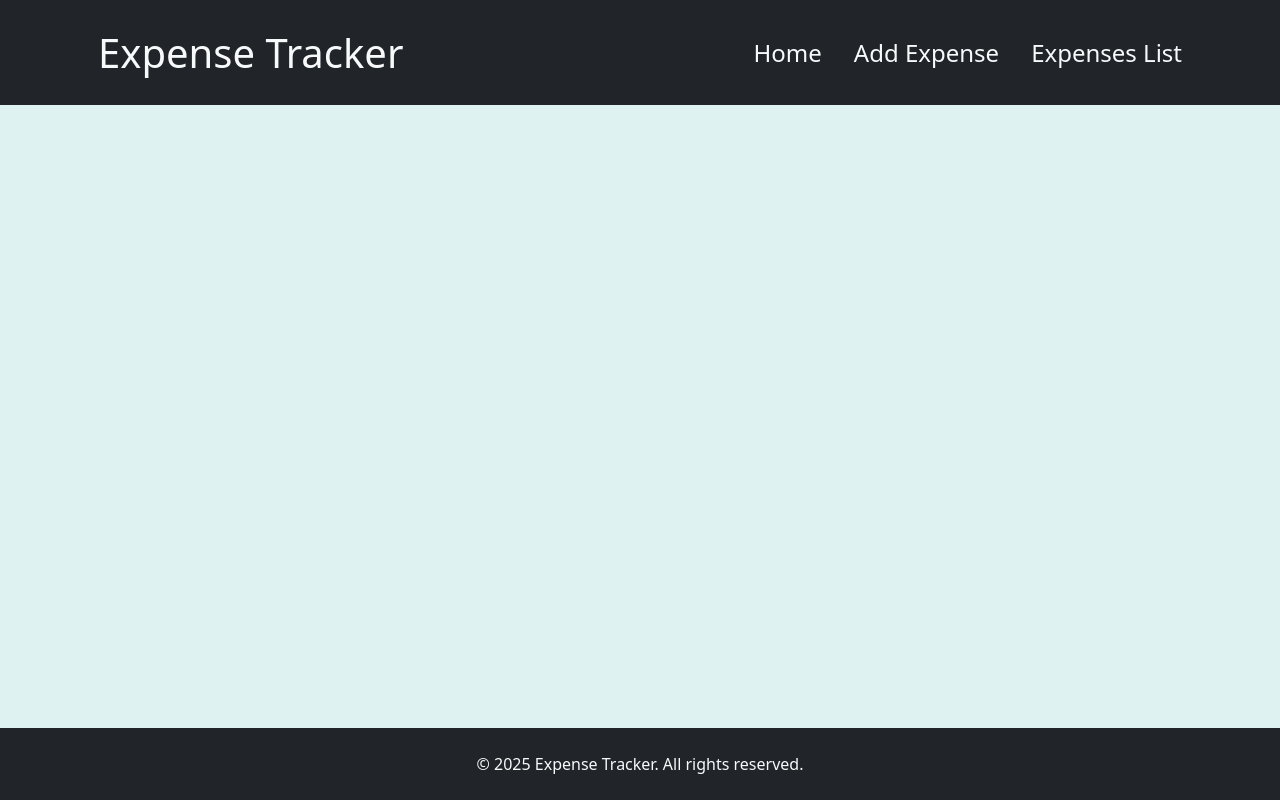
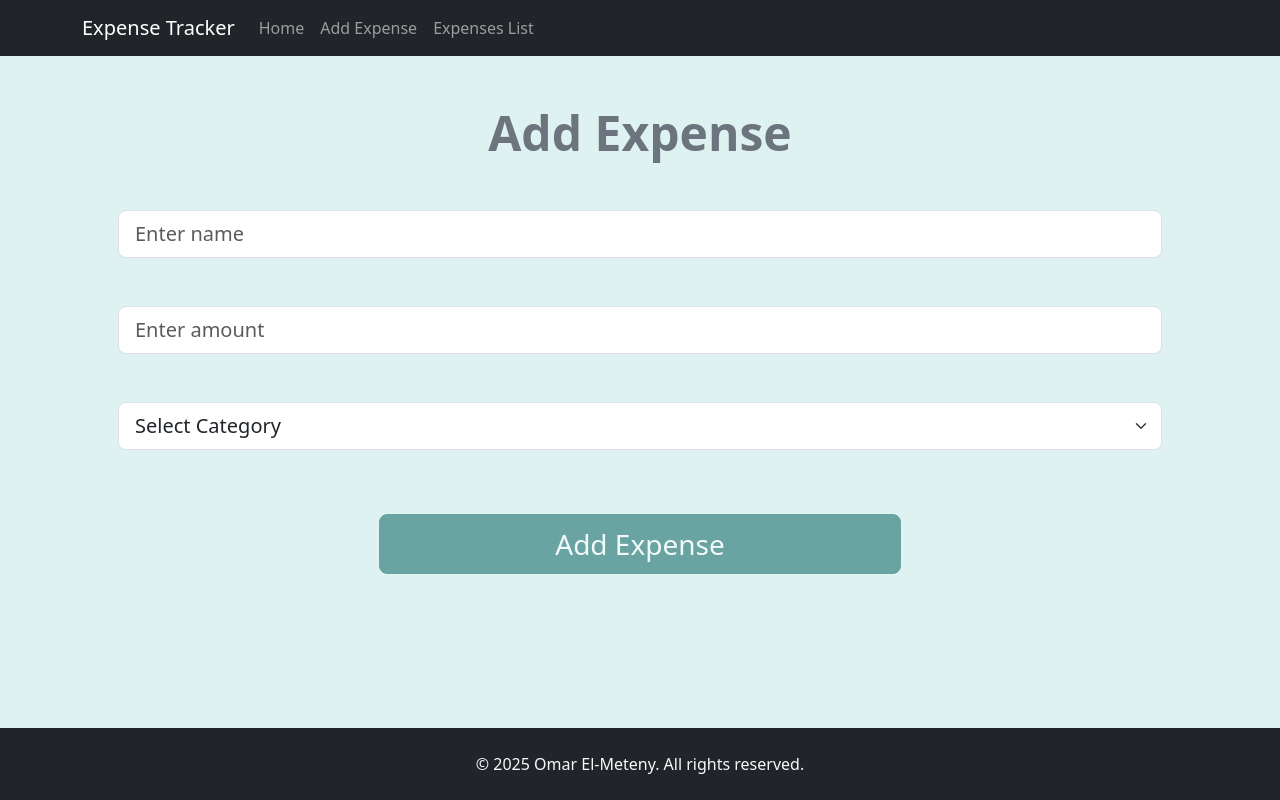
Before and after one commit to omar-elmeteny/expense-tracker, a React (Vite) app: page /add-expense in a window 1280 px wide. Built offline with nearby package versions, Linux system fonts and the light colour scheme.

Commit message:
fix layout of navbar

```diff
--- a/src/App.css
+++ b/src/App.css
@@ -44,15 +44,6 @@
 
 .read-the-docs {
   color: #888;
-}
-
-.navbar {
-  width: 100vw;
-  height: 105px; /* Makes it take full screen height */
-  position: fixed; /* Keeps it at the top */
-  top: 0;
-  left: 0;
-  z-index: 1000;
 }
 
 /* .card {
@@ -134,6 +125,6 @@
   font-size: 14px;
   text-align: left; /* Ensure left alignment */
   display: block; /* Prevent inline behavior */
-  margin-left: 0.5em;
+  margin-left: 1.2em;
   margin-top: 0.2em; /* Add spacing */
 }
--- a/src/App.tsx
+++ b/src/App.tsx
@@ -7,7 +7,7 @@ import './App.css'
 import "bootstrap/dist/css/bootstrap.min.css";
 
 import Expense from './utils/expense';
-import { BrowserRouter as Router, Routes, Route} from 'react-router-dom';
+import { BrowserRouter as Router, Routes, Route } from 'react-router-dom';
 import HomePage from './components/HomePage';
 import ExpenseList from './components/ExpenseList';
 
@@ -34,21 +34,21 @@ function App() {
     });
   }
   return (
-    <div className='flex flex-col min-h-screen'>
+    <>
       <Router>
         <Header />
-      <main className='flex-grow'>
-      <div className="max-w-7xl mx-auto px-4">
+        <main>
+          <div className="container">
             <Routes>
-        <Route path='/' element={<HomePage expenses={expenses} deleteExpense={deleteExpense}/>} />
-        <Route path='/expense-form' element={<ExpenseForm addNewExpense={addExpense} />} />
-        <Route path='/expense-list' element={<ExpenseList expenses={expenses} deleteExpense={deleteExpense}/>}/>
+              <Route path='/' element={<HomePage expenses={expenses} deleteExpense={deleteExpense} />} />
+              <Route path='/add-expense' element={<ExpenseForm addNewExpense={addExpense} />} />
+              <Route path='/expense-list' element={<ExpenseList expenses={expenses} deleteExpense={deleteExpense} />} />
             </Routes>
           </div>
         </main>
         <Footer />
       </Router>
-    </div>
+    </>
   )
 }
 
--- a/src/components/Footer.tsx
+++ b/src/components/Footer.tsx
@@ -3,7 +3,7 @@
 function Footer() {
     return (
         <footer className="bg-dark text-light text-center py-4 position-absolute bottom-0 w-100">
-            &copy; 2025 Expense Tracker. All rights reserved.
+            &copy; 2025 Omar El-Meteny. All rights reserved.
         </footer>
     );
 }
--- a/src/components/Header.tsx
+++ b/src/components/Header.tsx
@@ -3,29 +3,28 @@
 import Container from 'react-bootstrap/Container';
 import Nav from 'react-bootstrap/Nav';
 import Navbar from 'react-bootstrap/Navbar';
-import { Link, NavLink } from 'react-router-dom';
+import { useNavigate } from 'react-router-dom';
 
 function Header() {
+    const navigate = useNavigate();
     return (
-        <Navbar className="navbar navbar-expand-lg py-5 navbar-dark bg-dark" sticky='top'>
+        <Navbar expand="lg" className="navbar-dark bg-dark" sticky='top'>
             <Container>
-                <Navbar.Brand>
-                    <Link to="/" className="navbar-brand fs-1 mx-3 text-light">
-                        Expense Tracker
-                    </Link>
+                <Navbar.Brand onClick={() => navigate("/")}>
+                    Expense Tracker
                 </Navbar.Brand>
-                <Navbar.Toggle aria-controls='basic-navbar-nav' />
-                <Navbar.Collapse id='basic-navbar-nav'>
-                    <Nav className="ms-auto " id="navbarNav">
-                        <NavLink className="nav-link fs-4 mx-2 text-light text-decoration-none" to="/">
+                <Navbar.Toggle aria-controls='basic-navbar-nav' className='mb-2' />
+                <Navbar.Collapse id='basic-navbar-nav' className="navbar-dark bg-dark">
+                    <Nav className="me-auto " id="navbarNav">
+                        <Nav.Link onClick={() => navigate("/")}>
                             Home
-                        </NavLink>
-                        <NavLink className="nav-link fs-4 mx-2 text-light text-decoration-none" to="/expense-form">
+                        </Nav.Link>
+                        <Nav.Link onClick={() => navigate("/add-expense")}>
                             Add Expense
-                        </NavLink>
-                        <NavLink className="nav-link fs-4 mx-2 text-light text-decoration-none" to="/expense-list">
+                        </Nav.Link>
+                        <Nav.Link onClick={() => navigate("/expense-list")}>
                             Expenses List
-                        </NavLink>
+                        </Nav.Link>
                     </Nav>
                 </Navbar.Collapse>
             </Container>
--- a/src/components/HomePage.tsx
+++ b/src/components/HomePage.tsx
@@ -22,7 +22,7 @@ function HomePage(props: ExpenseContextType) {
                 )}
             </div>
             <div className="d-flex justify-content-center align-items-center mt-5" >
-                <button className="btn btn-primary w-50 btn-lg mx-5 px-20 py-4 fs-3" onClick={() => navigate("/expense-form")}>Add Expense</button>
+                <button className="btn btn-primary w-50 btn-lg mx-5 px-20 py-4 fs-3" onClick={() => navigate("/add-expense")}>Add Expense</button>
                 <button className="btn btn-secondary w-50 btn-lg mx-5 px-20 py-4 fs-3" onClick={() => navigate("/expense-list")}>View Expenses</button>
             </div>
         </div>
```
Lines whose indentation alone changed are shown as unchanged.
